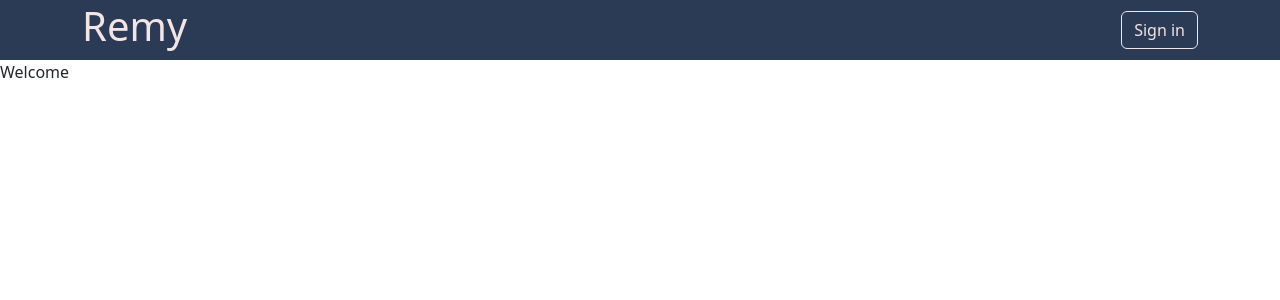
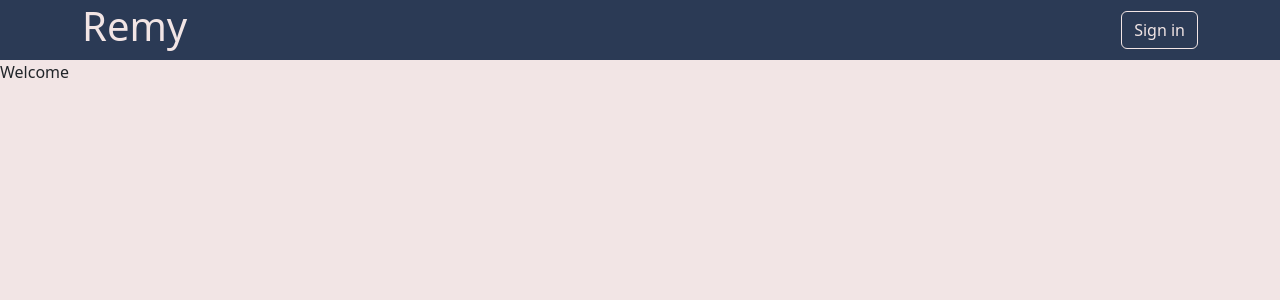
Before and after one commit to yev-may/remy-web-client, a Vue app: page / in a window 1280 px wide. Shown: the top 300 px of the page. Built offline with nearby package versions, Linux system fonts and the light colour scheme.

Commit message:
Extract theme colors to separate class

```diff
--- a/src/asset/style.css
+++ b/src/asset/style.css
@@ -5,6 +5,11 @@
   --color-c: #2B3A55;
 }
 
+.theme {
+  color: var(color-c);
+  background-color: var(--color-1);
+}
+
 .full-height {
   height: 100%;
 }
--- a/src/components/main/Main.vue
+++ b/src/components/main/Main.vue
@@ -30,7 +30,7 @@ export default {
 </script>
 
 <template>
-    <main class="theme-colors">
+    <main class="theme">
         <component :is="currentPage" />
     </main>
 </template>
```
